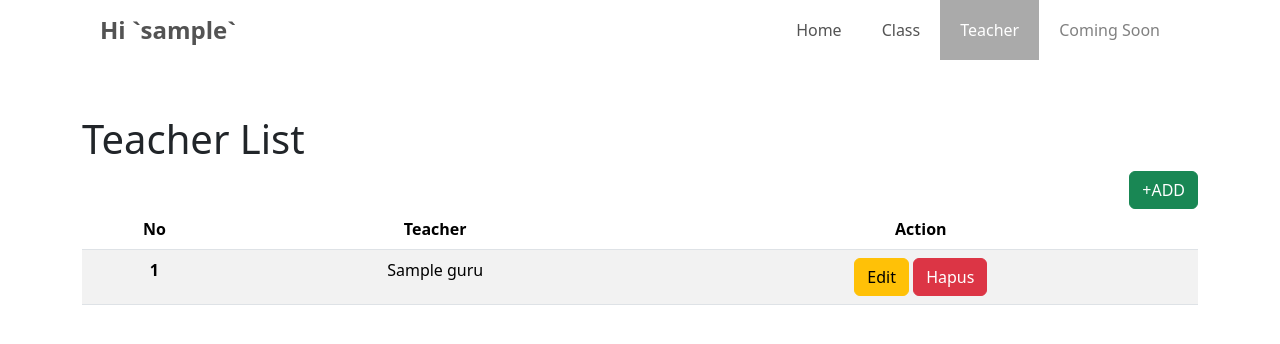
After one commit to IaN99999/Proyek_Manpro, a PHP site: page /teacherAdmin.php in a window 1280 px wide. The commit adds this page. Shown: the top 344 px of the page. Run offline with PHP 8.4, Linux system fonts and the light colour scheme; the visitor is signed in with stand-in values (Sample User, id 1); tables that the repository leaves empty hold one stand-in row (values such as "Sample post").

Commit message:
Admin dan perbaikan login

```diff
--- a/php/Admin_Page/NavbarAdmin.php
+++ b/php/Admin_Page/NavbarAdmin.php
@@ -11,12 +11,16 @@ session_start();
 <head>
     <meta charset="UTF-8">
     <meta name="viewport" content="width=device-width, initial-scale=1.0">
-    <link href="../../assets/bootstrap/css/bootstrap.min.css" rel="stylesheet">
-    <script src="../../assets/bootstrap/js/bootstrap.min.js"></script>
+    <link href="https://cdn.jsdelivr.net/npm/bootstrap@5.3.2/dist/css/bootstrap.min.css" rel="stylesheet">
+    <script src="https://cdn.jsdelivr.net/npm/bootstrap@5.3.2/dist/js/bootstrap.bundle.min.js"></script>
+    <!-- <link href="../../assets/bootstrap/css/bootstrap.min.css" rel="stylesheet"> -->
+    <!-- <script src="../../assets/bootstrap/js/bootstrap.min.js"></script>
+    <script src="https://code.jquery.com/jquery-3.6.4.min.js"></script> -->
     <link rel="stylesheet" href="https://cdnjs.cloudflare.com/ajax/libs/font-awesome/6.2.0/css/all.min.css" />
     <!-- <script src="https://cdnjs.cloudflare.com/ajax/libs/Chart.js/4.4.0/chart.min.js"></script> -->
+    <!-- <link href="https://cdn.jsdelivr.net/npm/bootstrap@5.3.2/dist/css/bootstrap.min.css" rel="stylesheet"> -->
+    <!-- <script src="https://cdn.jsdelivr.net/npm/bootstrap@5.3.2/dist/js/bootstrap.bundle.min.js"></script> -->
     <script src="https://cdn.jsdelivr.net/npm/chart.js"></script>
-    <script src="https://code.jquery.com/jquery-3.6.4.min.js"></script>
     <title>Admin</title>
 </head>
 <style>
@@ -106,20 +110,22 @@ header nav ul li a.active {
             display: block;
             text-align: center;
         }
+
         header nav ul li a {
             border-bottom: 1px solid rgba(0, 0, 0, 0.2);
             color: rgb(255, 255, 255);
         }
     }
 </style>
+
 <body>
     <header>
         <div class="logo">Hi `<?php echo $_SESSION['usernameAdmin']; ?>`</div>
         <nav>
             <ul>
-                <li><a href="indexAdmin.php" class="active">Home</a></li>
-                <li><a href="#about">All Class</a></li>
-                <li><a href="#service" >Teacher</a></li>
+                <li><a href="indexAdmin.php">Home</a></li>
+                <li><a href="class.php">Class</a></li>
+                <li><a href="teacherAdmin.php">Teacher</a></li>
                 <li><a href="#contact" style="pointer-events: none;"><span style="color: gray; cursor: not-allowed;">Coming Soon</span></a></li>
             </ul>
         </nav>
@@ -128,8 +134,8 @@ header nav ul li a.active {
         </div>
     </header>
     <script>
-        $(document).ready(function () {
-            $(".menu-toggle").click(function () {
+        $(document).ready(function() {
+            $(".menu-toggle").click(function() {
                 $('nav').toggleClass('active');
             })
         })
--- /dev/null
+++ b/php/Admin_Page/teacherAdmin.php
@@ -0,0 +1,125 @@
+<?php include 'NavbarAdmin.php'; ?>
+<?php include '../connection.php'; ?>
+<?php
+
+
+//select guru buat di tampilin di data
+$sql = "SELECT * FROM guru";
+$result = $conn->query($sql);
+
+// Memeriksa hasil query
+if ($result->num_rows > 0) {
+    // Mengonversi hasil ke array asosiatif
+    $data = $result->fetch_all(MYSQLI_ASSOC);
+} else {
+    $data = array();
+}
+
+$conn->close();
+
+?>
+
+<script>
+    document.addEventListener("DOMContentLoaded", function() {
+        var currentLocation = window.location.href;
+
+        var navLinks = document.querySelectorAll("nav ul li a");
+
+        navLinks.forEach(function(link) {
+            if (link.href === currentLocation) {
+                link.classList.add("active");
+            } else {
+                link.classList.remove("active");
+            }
+        });
+    });
+</script>
+
+<div class="container" style="margin-top: 9%;">
+    <h1>Teacher List</h1>
+    <div class="row">
+        <div class="col-6">
+
+        </div>
+        <div class="col-6" style="text-align-last: right;">
+            <button type="button" class="btn btn-success" id="addbtn" data-bs-toggle="modal" data-bs-target="#myModal">+ADD</button>
+            <!-- <button type="button" class="btn btn-warning">Warning</button> -->
+        </div>
+    </div>
+    <table class="table table-striped" style="text-align-last: center;">
+        <thead>
+            <tr>
+                <th scope="col">No</th>
+                <th scope="col">Teacher</th>
+                <th scope="col">Action</th>
+            </tr>
+        </thead>
+        <tbody>
+            <?php foreach ($data as $loopIndex => $row) : ?>
+                <tr>
+                    <th scope="row"><?= $loopIndex + 1 ?></th>
+                    <td><?= $row['Nama_Guru'] ?></td>
+                    <td>
+                        <button type="button" class="btn btn-warning">Edit</button>
+                        <button type="button" class="btn btn-danger">Hapus</button>
+                    </td>
+                </tr>
+            <?php endforeach; ?>
+
+        </tbody>
+    </table>
+</div>
+<!-- The Modal -->
+<div class="modal fade" id="myModal">
+    <div class="modal-dialog">
+        <div class="modal-content">
+
+            <!-- Modal Header -->
+            <div class="modal-header">
+                <h4 class="modal-title">Add Teacher</h4>
+                <button type="button" class="btn-close" data-bs-dismiss="modal"></button>
+            </div>
+
+            <!-- Modal body -->
+            <div class="modal-body">
+                <div class="container">
+                    <div class="row" style="align-items: center;">
+                        <div class="col-3">
+                            <span>Nama </span>
+                        </div>
+                        <div class="col-6">
+                            <input type="text" class="form-control" placeholder="Username" name="Username" id="Username">
+                        </div>
+                    </div>
+                    <div class="row" style="align-items: center; padding-top : 1%;">
+                        <div class="col-3">
+                            <span>Email </span>
+                        </div>
+                        <div class="col-6">
+                            <input type="text" class="form-control" placeholder="Email" name="Email" id="Email">
+                        </div>
+                    </div>
+                    <div class="row" style="align-items: center; padding-top:1%;">
+                        <div class="col-3">
+                            <span>Password </span>
+                        </div>
+                        <div class="col-6">
+                            <input type="text" class="form-control" placeholder="Password" name="Password" id="Password">
+                        </div>
+                    </div>
+                </div>
+            </div>
+
+            <!-- Modal footer -->
+            <div class="modal-footer">
+                <button type="button" class="btn btn-success" data-bs-dismiss="modal">ADD</button>
+                <button type="button" class="btn btn-danger" data-bs-dismiss="modal">Close</button>
+            </div>
+
+        </div>
+    </div>
+</div>
+
+</body>
+
+</html>
```
Also changed, not shown: php/Admin_Page/SQL/GETDATATEACHER.php (added, +21 -0 lines), php/Admin_Page/class.php (added, +102 -0 lines), php/Admin_Page/indexAdmin.php (+15 -1 lines), php/Login_Logout/login.php (+19 -5 lines), php/Login_Logout/loginAdmin.php (+4 -4 lines). Lines whose indentation alone changed are shown as unchanged.
